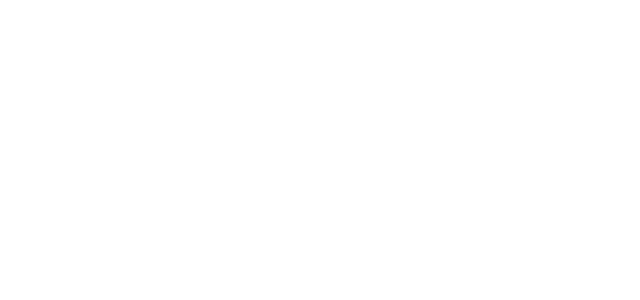
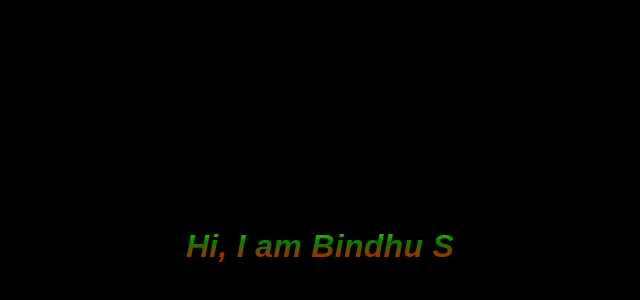
Before and after one commit to bindhuS7/Portfolio, a React (Create React App) app in the folder portfolio/: page /trail in a window 1280 px wide. Before the commit this address had no page. Shown: the part 154-454 px from the top of the page, without its empty margins (320-960 px from the left). Built offline with nearby package versions, Linux system fonts and the light colour scheme.

Commit message:
name animation

```diff
--- a/portfolio/src/App.js
+++ b/portfolio/src/App.js
@@ -1,6 +1,7 @@
 
 import { BrowserRouter as Router, Routes, Route } from 'react-router-dom'
 import Home from './components/Home'
+import Trail from './Trail'
 
 const App=()=>{
 
@@ -10,6 +11,8 @@
   <Routes>
  <Route path="/" element={<Home />} />
     <Route path='/home' element={<Home/>}/>
+    <Route path='/trail' element={<Trail/>}/>
+
 
   </Routes>
 </Router>
--- /dev/null
+++ b/portfolio/src/Trail.jsx
@@ -0,0 +1,21 @@
+import { Box, Typography } from '@mui/material'
+import React from 'react'
+
+const Trail = () => {
+  return (
+   <Box sx={{width:"100vw",height:"100vh",display:"flex",justifyContent:"center",alignItems:"center",backgroundColor:"black",}}>
+   <Typography sx={{background:"linear-gradient(360deg,red,green,yellow,blue,gray)",WebkitBackgroundClip:"text",WebkitTextFillColor:"transparent",fontWeight:"bold",fontSize:"2rem",fontFamily:"Arial",fontStyle:"italic",
+    backgroundSize:"200% 200%",animation:"textAnimate 5s linear infinite"," @keyframes textAnimate":{
+      "0%":{backgroundPosition:"0% 50%"},
+      "50%":{backgroundPosition:"80% 100%"},
+      "100%":{backgroundPosition:"100% 150%"}
+    }
+   }}>Hi,
+    I am Bindhu S
+   </Typography>
+
+   </Box>
+  )
+}
+
+export default Trail
--- a/portfolio/src/components/Contact.jsx
+++ b/portfolio/src/components/Contact.jsx
@@ -11,7 +11,16 @@
       initial={{ x: -200, opacity: 0 }}
         animate={{ x: 0, opacity: 1 }}
         transition={{ duration: 1 }} sx={{display:"flex",justifyContent:"center",flexDirection:'column',alignItems:"start",height:"100%",lineHeight:2}}>
-        <Typography sx={primaryHead}>Bindhu S</Typography>
+       <Typography sx={{background:"linear-gradient(360deg,red,green,yellow,blue,gray)",WebkitBackgroundClip:"text",WebkitTextFillColor:"transparent",fontWeight:"bold",fontSize:"2rem",fontFamily:"Arial",fontStyle:"italic",
+           backgroundSize:"200% 200%",animation:"textAnimate 5s linear infinite"," @keyframes textAnimate":{
+             "0%":{backgroundPosition:"0% 50%"},
+             "50%":{backgroundPosition:"80% 100%"},
+             "100%":{backgroundPosition:"100% 150%"}
+           }
+          }}>Hi,
+           I am Bindhu S
+          </Typography>
+        {/* <Typography sx={primaryHead}>Bindhu S</Typography> */}
          <Typography   sx={normalText}>Devanahalli | sb661261@gmail.com | 7975604357</Typography>
           <a  style={normalTextwithtextDecorationNone}href="https://www.linkedin.com/in/bindhu-s-57855b269?utm_source=share&utm_campaign=share_via&utm_content=profile&utm_medium=android_app">https://www.linkedin.com/in/bindhu-s-57855b269</a>
       </MotionBox>
```
